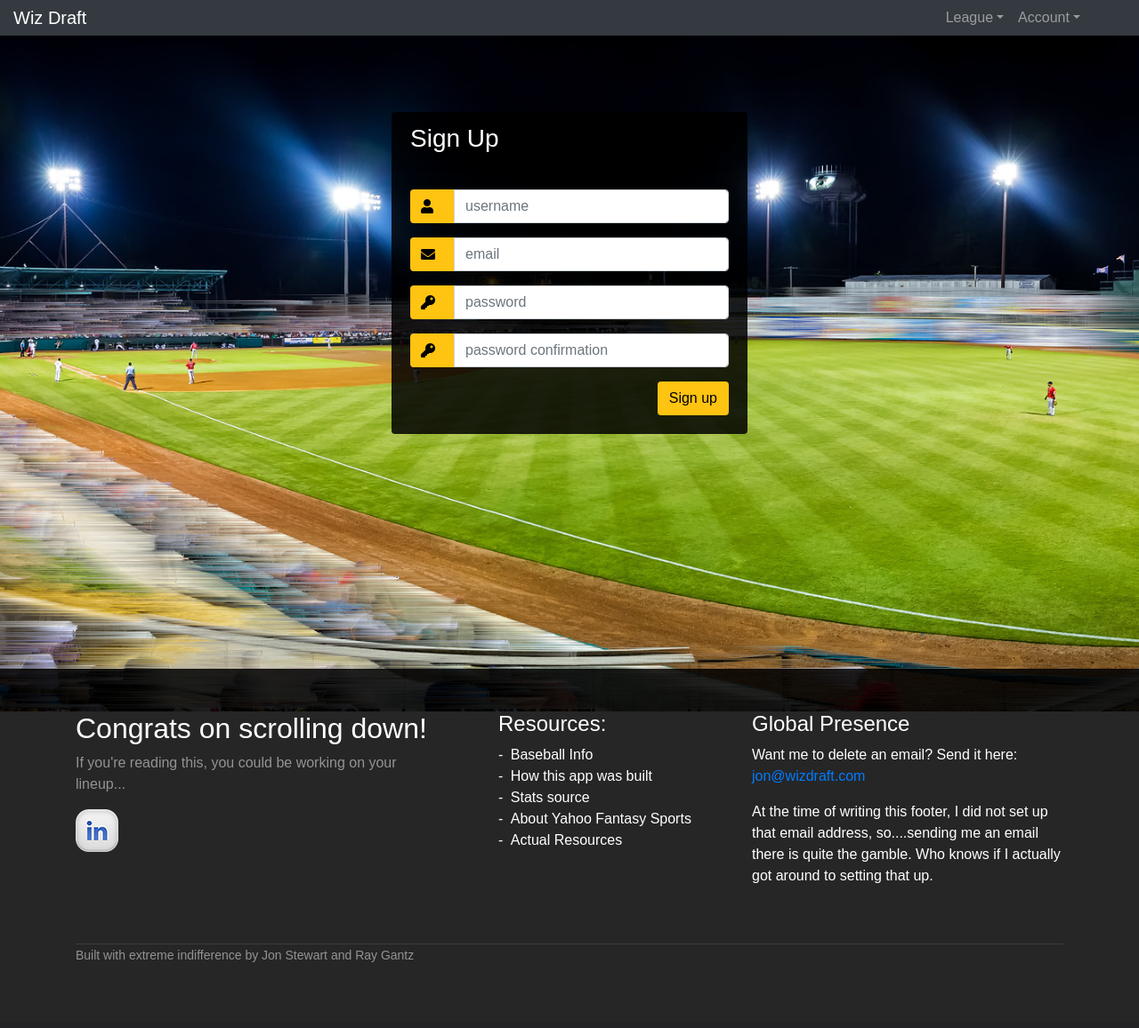
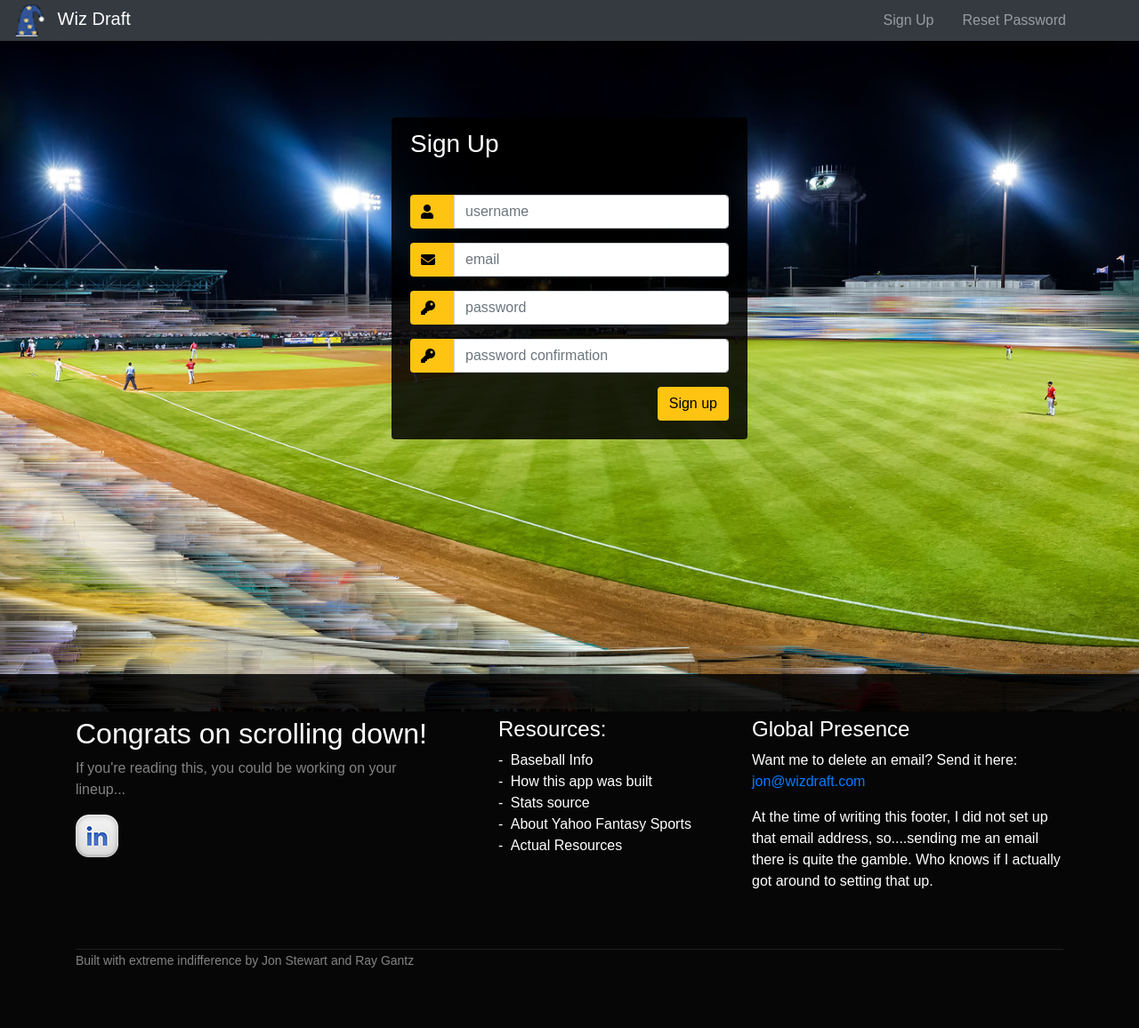
Before and after one commit to ChadShoeby/baseballBot, a Django app: page /frontoffice/signup/ in a window 1280 px wide. Shown: the whole page at 89% size. Before the commit the page ends 1082 px from the top, so only its background shows below. Run offline with Django 3.2, Linux system fonts and the light colour scheme; parts of the project's set-up code (start-up, migrations or seed data) failed here and were passed over; some libraries are stand-ins or nearby versions; some web fonts are replaced.

Commit message:
added icon and favicon. Nav bar:: fixed links for logged out users. roto_stats:: added rounding on long decimals

```diff
--- a/baseballBot/baseballbot/urls.py
+++ b/baseballBot/baseballbot/urls.py
@@ -15,11 +15,14 @@ Including another URLconf
 """
 from django.conf import settings
 from django.contrib import admin
+from django.contrib.staticfiles.storage import staticfiles_storage
 from django.urls import include, path
+from django.views.generic.base import RedirectView
 
 urlpatterns = [
     path('frontoffice/', include('frontoffice.urls')),
     path('admin/', admin.site.urls),
+    path('favicon.ico', RedirectView.as_view(url=staticfiles_storage.url('baseballBot/img/favicon.ico'))),
 ]
 
 if settings.DEBUG:
--- a/baseballBot/templates/account_base.html
+++ b/baseballBot/templates/account_base.html
@@ -13,6 +13,7 @@
 @import url('https://fonts.googleapis.com/css?family=Numans');
 
 html,body{
+background-color: rgba(0,0,0,0.85) !important;
 background-image: url({% static "baseballBot/img/stadium_background.png" %});
 background-size: cover;
 background-repeat: no-repeat;
--- a/baseballBot/templates/nav_bar.html
+++ b/baseballBot/templates/nav_bar.html
@@ -1,9 +1,12 @@
+{% load static %}
+
 <nav class="navbar navbar-dark sticky-top bg-dark flex-row-md-nowrap p-0">
-  <a class="navbar-brand col-sm-3 col-md-2 mr-0" href="{% url "home" %}">
+  <a class="navbar-brand col-sm-3 col-md-2 mr-0 mr-md-2" href="{% url "home" %}"><img class="mr-0 mr-md-2" src="{% static "baseballBot/img/wiz_hat.png" %}"></i>
     Wiz Draft
   </a>
 
   <ul class="navbar-nav px-3 flex-sm-row" style="margin-right: 50px;">
+    {% if user.is_authenticated %}
 
       {% if league and league.scoring_type == 'roto' %}
       <li class="nav-item">
@@ -53,6 +56,14 @@
           <a class="dropdown-item" href="{% url 'logout' %}">Log out</a>
         </div>
       </li>
+    {% else %}
+      <li class="nav-item px-sm-3">
+        <a class="nav-link" href="{% url 'signup' %}">Sign Up</a>
+      </li>
+      <li class="nav-item px-sm-3">
+        <a class="nav-link" href="{% url 'password_reset' %}">Reset Password</a>
+      </li>
+    {% endif %}
 
   </ul>
 </nav>
```
Also changed, not shown: baseballBot/frontoffice/templates/frontoffice/league_roto_stats.html (+10 -10 lines), baseballBot/root/baseballBot/img/favicon.ico (added), baseballBot/root/baseballBot/img/wiz_hat.png (added), baseballBot/static/baseballBot/img/favicon.ico (added), baseballBot/static/baseballBot/img/wiz_hat.png (added). Lines whose indentation alone changed are shown as unchanged.
